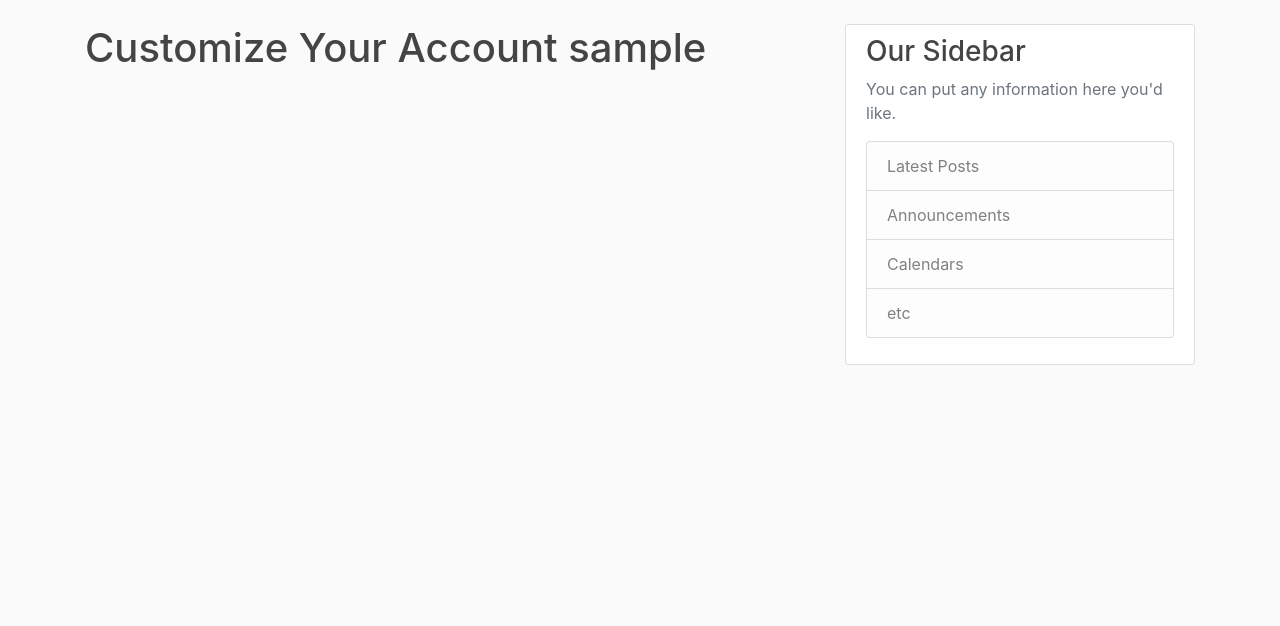
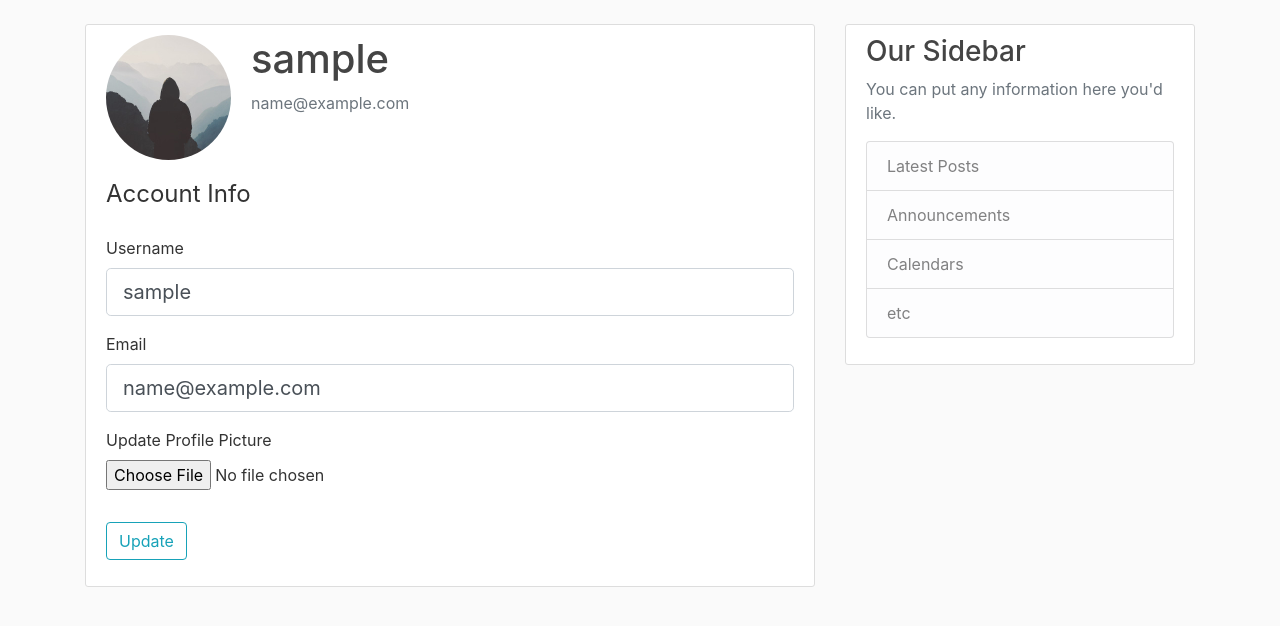
Before and after one commit to tora-pan/python_blog, a Flask app: page /account in a window 1280 px wide. Shown: the part 56-682 px from the top of the page. Run offline with Flask 2, Linux system fonts and the light colour scheme; the visitor is signed in with stand-in values (Sample User, id 1); data comes from the database, SQL or seed files in the repository; some libraries are stand-ins or nearby versions.

Commit message:
add image upload and image resize

```diff
--- a/pythonblog/forms.py
+++ b/pythonblog/forms.py
@@ -1,4 +1,6 @@
 from flask_wtf import FlaskForm
+from flask_wtf.file import FileField, FileAllowed
+from flask_login import current_user
 from wtforms import StringField, PasswordField, SubmitField, BooleanField
 from wtforms.validators import DataRequired, Length, Email, EqualTo, ValidationError
 from pythonblog.models import User
@@ -29,3 +31,22 @@ class LoginForm(FlaskForm):
     password = PasswordField('Password', validators=[DataRequired()])
     remember = BooleanField('Remember Me')
     submit = SubmitField('Login')
+
+class UpdateAccountForm(FlaskForm):
+    username = StringField('Username', validators=[
+                           DataRequired(), Length(min=2, max=25)])
+    email = StringField('Email', validators=[DataRequired(), Email()])
+    picture = FileField('Update Profile Picture', validators=[FileAllowed(['jpg', 'png'])])
+    submit = SubmitField('Update')
+
+    def validate_username(self,username):
+        if username.data != current_user.username:
+            user = User.query.filter_by(username=username.data).first()
+            if user:
+                raise ValidationError('That username is already taken. Please choose a different username.')
+
+    def validate_email(self,email):
+        if email.data != current_user.email:
+            user = User.query.filter_by(email=email.data).first()
+            if user:
+                raise ValidationError('That email is already registered to another account. Please choose a different email.')
--- a/pythonblog/routes.py
+++ b/pythonblog/routes.py
@@ -1,6 +1,9 @@
+import os
+import secrets
+from PIL import Image
 from flask import render_template, url_for, flash, redirect, request
 from pythonblog import app, db, bcrypt
-from pythonblog.forms import RegistrationForm, LoginForm
+from pythonblog.forms import RegistrationForm, LoginForm, UpdateAccountForm
 from pythonblog.models import User, Post
 from flask_login import login_user, logout_user, current_user, login_required
 
@@ -73,7 +76,33 @@ def logout():
     logout_user()
     return redirect(url_for('home'))
 
-@app.route('/account')
+def save_picture(picture_data):
+    random_hex = secrets.token_hex(8)
+    _, f_ext = os.path.splitext(picture_data.filename)
+    picture_fn = random_hex + f_ext
+    picture_path = os.path.join(app.root_path, 'static/profile_pics', picture_fn)
+
+    output_size = (125,125)
+    new_image = Image.open(picture_data)
+    new_image.thumbnail(output_size)
+    new_image.save(picture_path)
+    return picture_fn
+
+@app.route('/account', methods=["GET", "POST"])
 @login_required
 def account():
-    return render_template('account.html', title='Account')
+    form = UpdateAccountForm()
+    if form.validate_on_submit():
+        if form.picture.data:
+            picture_file = save_picture(form.picture.data)
+            current_user.image_file = picture_file
+        current_user.username = form.username.data
+        current_user.email = form.email.data
+        db.session.commit()
+        flash('Account info has been updated', 'success')
+        return redirect(url_for('account'))
+    elif request.method == 'GET':
+        form.username.data = current_user.username
+        form.email.data = current_user.email
+    image_file = url_for('static', filename='profile_pics/' + current_user.image_file)
+    return render_template('account.html', title='Account', image_file=image_file, form=form)
--- a/pythonblog/setup.py
+++ b/pythonblog/setup.py
@@ -8,7 +8,8 @@ requires = (
     "WTForms",
     "email-validator",
     "flask-bcrypt",
-    "flask-login"
+    "flask-login",
+    "pillow"
 )
 
 def read(fname):
--- a/pythonblog/templates/account.html
+++ b/pythonblog/templates/account.html
@@ -1,6 +1,54 @@
-{% extends 'layout.html' %}
-{%block content%}
+{% extends 'layout.html' %} {%block content%}
 
-<h1>Customize Your Account {{current_user.username}}</h1>
+<div class="content-section">
+  <div class="media">
+    <img
+      src="{{image_file}}"
+      alt="profile picture for the user"
+      class="rounded-circle account-img"
+    />
+    <div class="media-body">
+      <h2 class="account-heading">{{current_user.username}}</h2>
+      <p class="text-secondary">{{current_user.email}}</p>
+    </div>
+  </div>
+  <form action="" method="POST" enctype="multipart/form-data">
+    {{form.hidden_tag()}}
+    <fieldset class="form-group">
+      <legend class="mb-4">Account Info</legend>
+      <div class="form-group">
+        {{form.username.label(class="form-control-label")}} {% if
+        form.username.errors %} {{form.username(class="form-control
+        form-control-lg is-invalid")}}
+        <div class="invalid-feedback">
+          {% for error in form.username.errors %}
+          <span>{{error}}</span>
+          {% endfor %}
+        </div>
+        {% else %} {{form.username(class="form-control form-control-lg")}} {%
+        endif %}
+      </div>
+      <div class="form-group">
+        {{form.email.label(class="form-control-label")}} {% if form.email.errors
+        %} {{form.email(class="form-control form-control-lg is-invalid")}}
+        <div class="invalid-feedback">
+          {% for error in form.email.errors %}
+          <span>{{error}}</span>
+          {% endfor %}
+        </div>
+        {% else %} {{form.email(class="form-control form-control-lg")}} {% endif
+        %}
+      </div>
+      <div class="form-group">
+        {{ form.picture.label() }} {{ form.picture(class="form-control-file") }}
+        {% if form.picture.errors %}
+        {% for error in form.picture.errors %}
+            <span class="text-danger">{{error}}</span></br>
+        {% endfor %} {% endif %}
+      </div>
+    </fieldset>
+    <div class="form-group">{{form.submit(class="btn btn-outline-info")}}</div>
+  </form>
+</div>
 
 {% endblock content%}
```
Also changed, not shown: pythonblog/static/profile_pics/0e8f0ec0e46c444e.jpg (added), pythonblog/static/profile_pics/1e37755f11602718.jpg (added), pythonblog/static/profile_pics/default.jpg (added).
